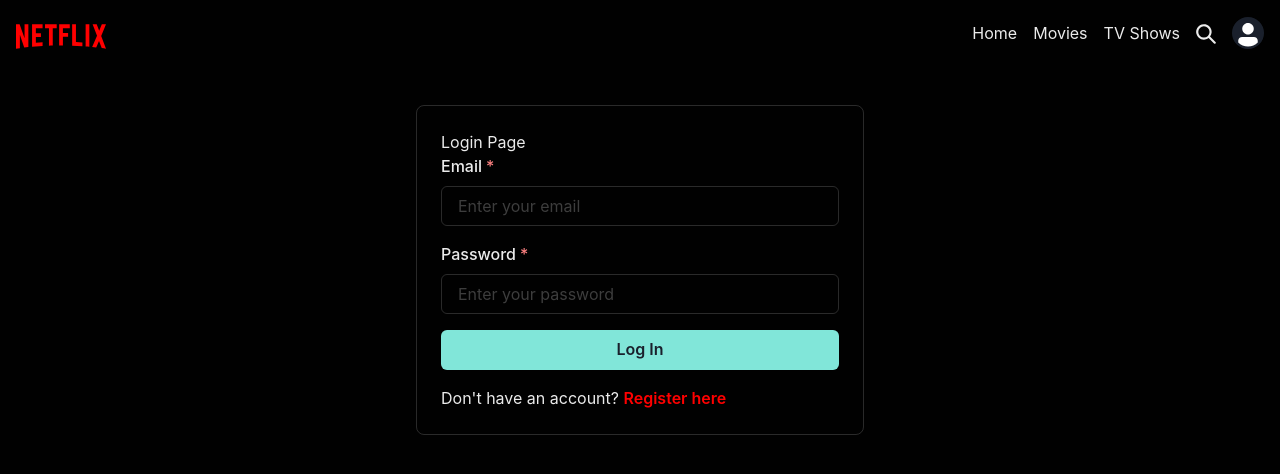
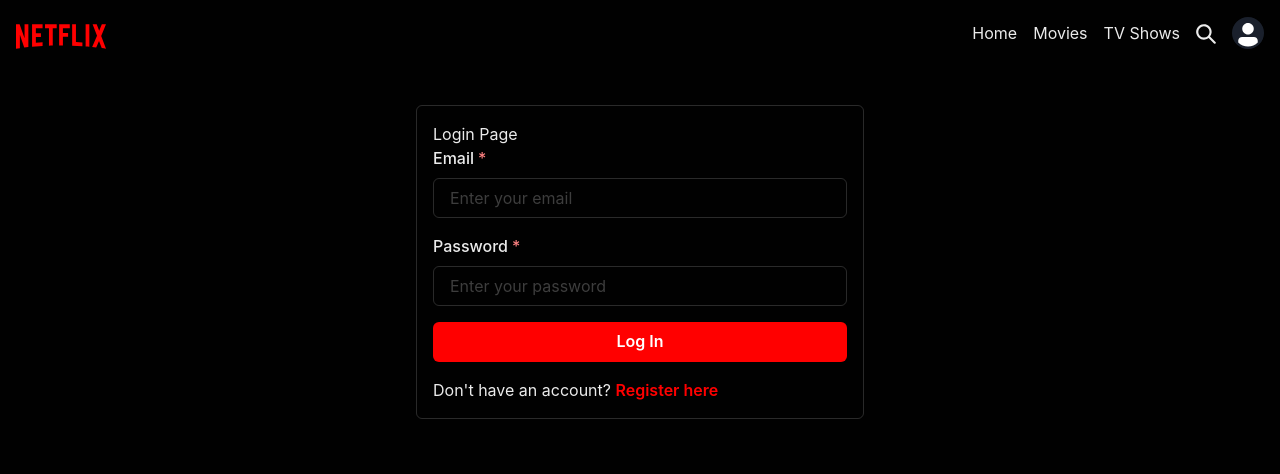
Before and after one commit to pnminh52/Netflix, a React (Vite) app: page /login in a window 1280 px wide. Shown: the top 474 px of the page. Built offline with nearby package versions, Linux system fonts and the light colour scheme; no server answers.

Commit message:
Login, register

```diff
--- a/src/pages/Login.jsx
+++ b/src/pages/Login.jsx
@@ -1,6 +1,6 @@
 import React, { useState } from "react";
 import { useNavigate } from "react-router-dom";
-import { Box, Button, FormControl, FormLabel, Input, Stack, Text, useToast } from "@chakra-ui/react";
+import { Box, Button, FormControl, FormLabel, Heading, Input, Stack, Text, useToast } from "@chakra-ui/react";
 import { getAuth, signInWithEmailAndPassword } from "firebase/auth";
 import { auth } from "../services/firebase"; // Adjust the path if needed
 
@@ -18,10 +18,7 @@
     try {
       // Sign in using Firebase Authentication
       await signInWithEmailAndPassword(auth, email, password);
-
-      // Redirect to homepage or another page after successful login
-      navigate("/homepage");
-
+          navigate("/homepage");
       // Show success toast
       toast({
         title: "Login Successful",
@@ -45,8 +42,8 @@
   };
 
   return (
-    <Box maxW="md" mx="auto" mt="10" p="6" borderWidth="1px" borderRadius="lg">
-      <h1>Login Page</h1>
+    <Box maxW="md" mx="auto" mt="10" p="4" borderWidth="1px" borderRadius="md">
+      <Text >Login Page</Text>
       <form onSubmit={handleSubmit}>
         <Stack spacing={4}>
           <FormControl id="email" isRequired>
@@ -68,7 +65,10 @@
             />
           </FormControl>
           <Button
-            colorScheme="teal"
+            color="white"
+        bg={'red'}
+        _hover={'none'}
+        _active={'none'}
             isLoading={loading}
             type="submit"
             loadingText="Logging in"
--- a/src/pages/Register.jsx
+++ b/src/pages/Register.jsx
@@ -37,7 +37,7 @@
         duration: 4000,
         isClosable: true,
       });
-      navigate("/login"); // Redirect to login page after registration
+      navigate("/");
     } catch (error) {
       toast({
         title: "Error creating account",
```
